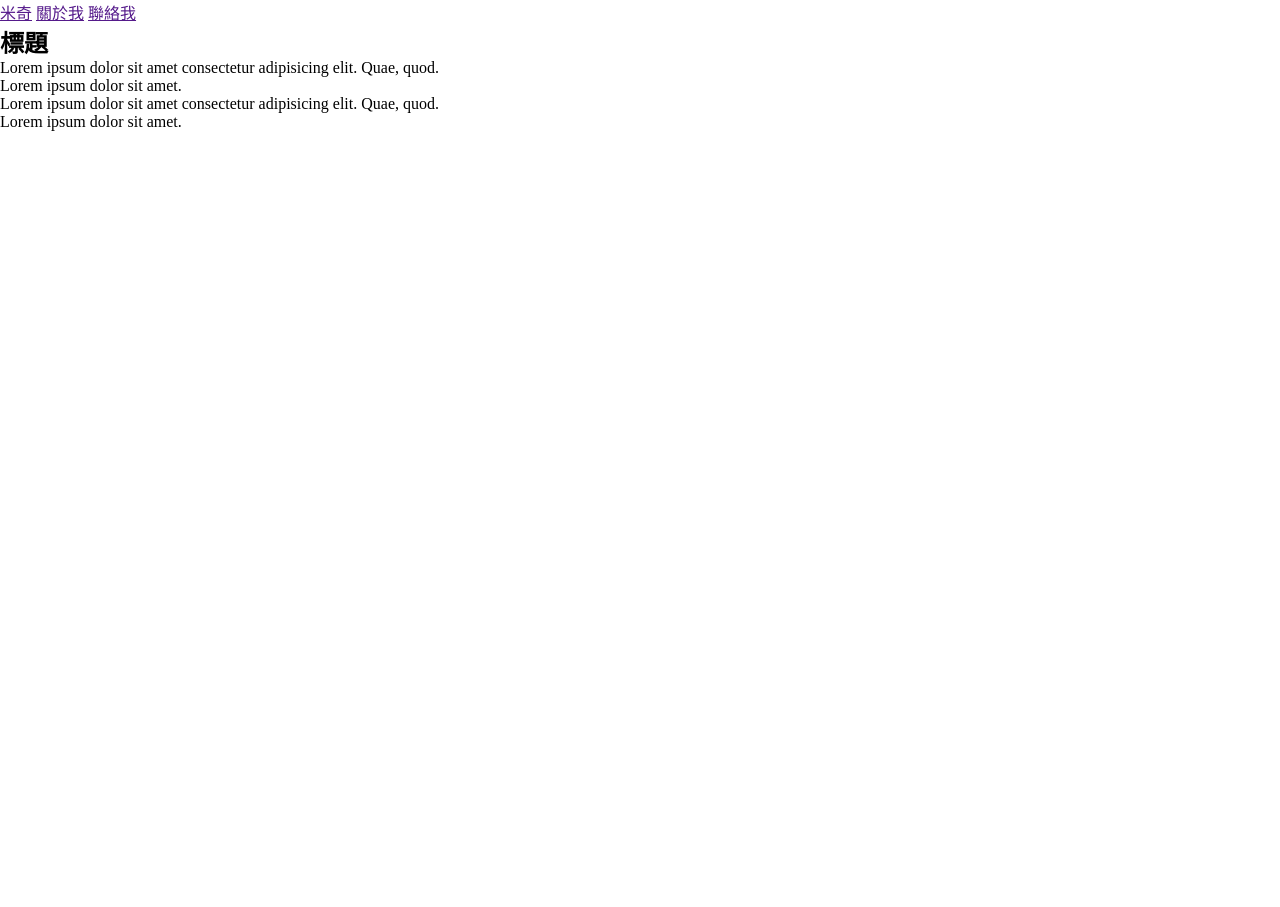
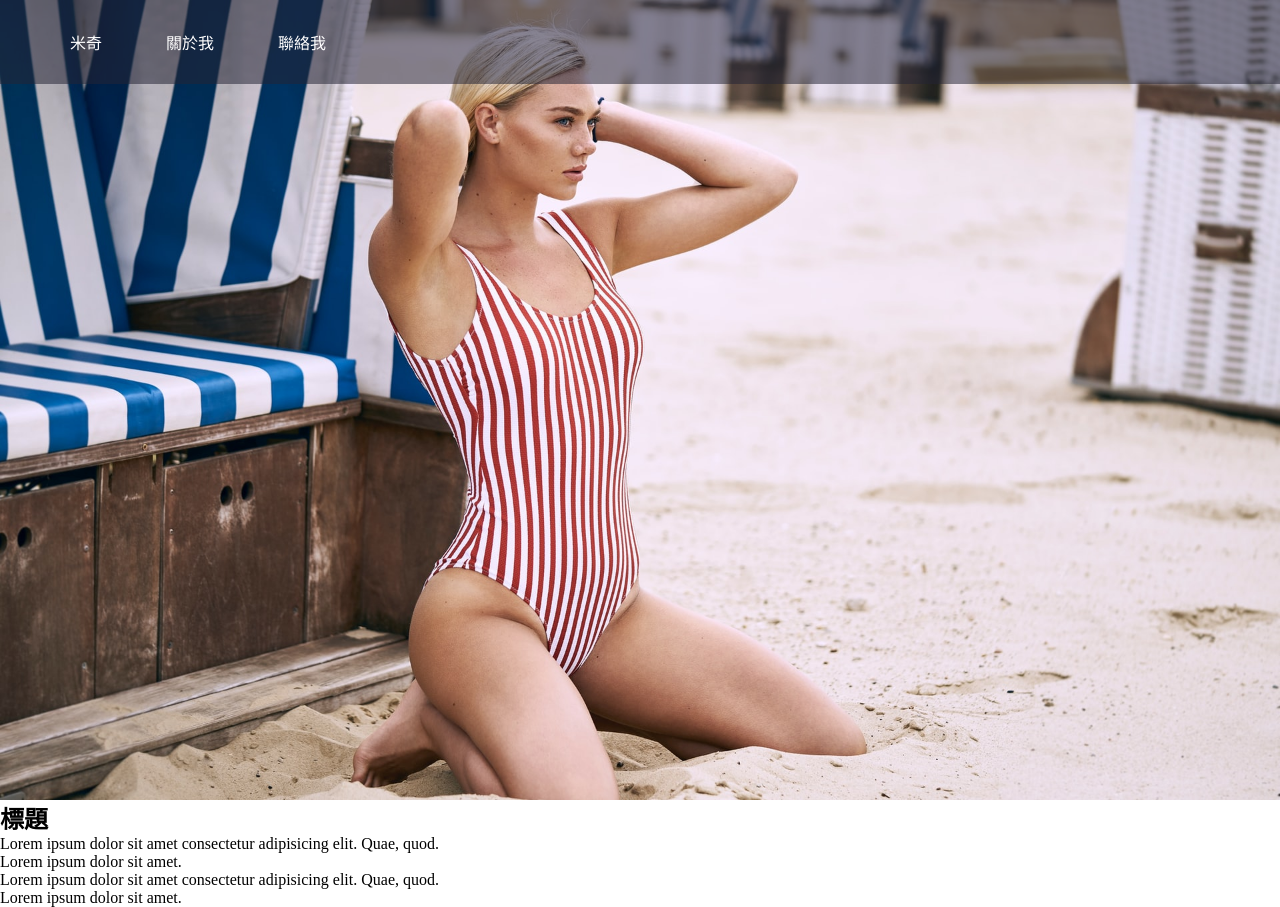
Before and after one commit to roger87/RWD, a plain HTML site: page index.html in a window 1280 px wide. Before the commit the page ends 800 px from the top, so only its background shows below. Drawn offline with Linux system fonts and the light colour scheme.

Commit message:
banner修改

```diff
--- a/index.html
+++ b/index.html
@@ -9,9 +9,11 @@
 <body>
     <!-- 導覽列 -->
     <nav>
-        <a href="">米奇</a>
-        <a href="">關於我</a>
-        <a href="">聯絡我</a>
+        <div>
+            <a href="">米奇</a>
+            <a href="">關於我</a>
+            <a href="">聯絡我</a>
+        </div>
     </nav>
     <!-- 橫幅 -->
     <div id="banner"></div>
--- a/style.scss
+++ b/style.scss
@@ -4,3 +4,34 @@
     font-family: 微軟正黑體;
     box-sizing: border-box;
 }
+
+nav {
+    background: #25253688;
+    padding: 30px 0;
+    position: fixed;
+    width: 100%;
+
+    div {
+        width: 1200px;
+        margin: 0 auto;
+
+        a {
+            color:white;
+            text-decoration: none;
+            padding: 30px;
+            transition: 0.5s;
+
+            &:hover {
+                color:pink;
+            }
+        }
+    }
+}
+
+#banner {
+    width: 100%;
+    height: 100vh;
+    background-image: url(/img/girl.jpg);
+    background-size: cover;
+    // background-position:center;
+}
```
Also changed, not shown: img/girl.jpg (added), style.css, 1 other file.
